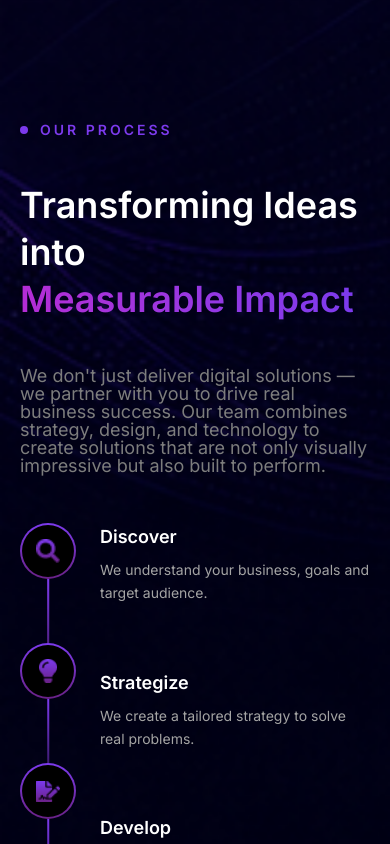
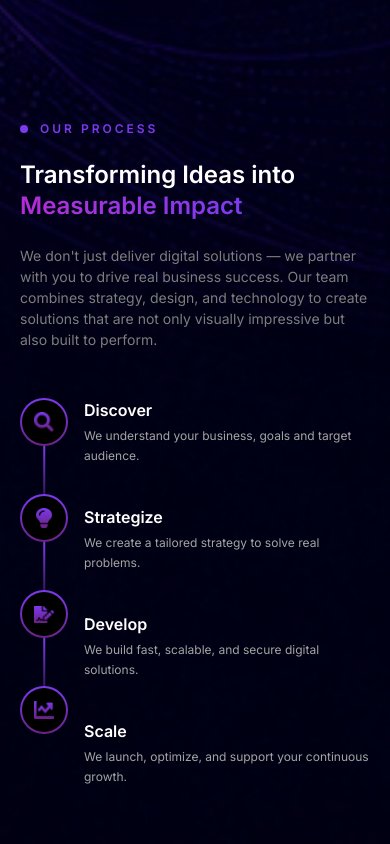
Before and after one commit to FutureAxis/futureaxis-official-web, a Next.js app: page / in a window 390 px wide. Shown: the part 4080-4924 px from the top of the page. Built offline with nearby package versions, Linux system fonts and the light colour scheme.

Commit message:
refactor: update OurProcess component for improved responsive design

```diff
--- a/components/sections/Home/OurProcess.tsx
+++ b/components/sections/Home/OurProcess.tsx
@@ -69,53 +69,45 @@ export default function AboutSection() {
                                 : "opacity-0 translate-x-12"
                         }`}
                     >
-                        {/* ICON COLUMN */}
-                        <div className="relative w-14 flex flex-col items-center">
-                            {/* Vertical Gradient Line - doesn't extend to last icon */}
-                            <div
-                                className="absolute top-0 w-[2px] bg-gradient-to-b from-[#7C3AED] to-[#6A2187] opacity-40"
-                                style={{
-                                    height: `calc(100% - ${features.length - 1} * (100% / ${features.length}) )`,
-                                    bottom: "auto"
-                                }}
-                            />
-
+                        {/* ICON COLUMN - Responsive spacing */}
+                        <div className="relative w-12 sm:w-14 flex flex-col items-center">
+                            {/* Mobile: Smaller spacing between icons */}
                             {features.map((feature, index) => (
                                 <div
                                     key={feature.title}
                                     className={`relative z-10 ${
-                                        index !== features.length - 1 ? "mb-16" : ""
+                                        index !== features.length - 1 ? "mb-12 sm:mb-16" : ""
                                     }`}
                                 >
-                                    {/* Gradient Circle Icon */}
-                                    <div className="w-14 h-14 rounded-full p-[2px] bg-gradient-to-b from-[#7C3AED] to-[#6A2187]">
+                                    {/* Gradient Circle Icon - Responsive sizing */}
+                                    <div className="w-12 h-12 sm:w-14 sm:h-14 rounded-full p-[2px] bg-gradient-to-b from-[#7C3AED] to-[#6A2187]">
                                         <div className="w-full h-full rounded-full bg-black flex items-center justify-center">
                                             <Image
                                                 src={feature.icon}
                                                 alt={feature.title}
-                                                width={24}
-                                                height={24}
-                                                className="w-6 h-6 object-contain"
+                                                width={20}
+                                                height={20}
+                                                className="w-5 h-5 sm:w-6 sm:h-6 object-contain"
                                             />
                                         </div>
                                     </div>
 
-                                    {/* Divider line below icon (except last one) - Increased height */}
+                                    {/* Divider line below icon - Responsive height */}
                                     {index < features.length - 1 && (
-                                        <div className="absolute left-1/2 -translate-x-1/2 top-14 w-[1.5px] h-24 bg-gradient-to-b from-[#7C3AED] to-[#6A2187]/30" />
+                                        <div className="absolute left-1/2 -translate-x-1/2 top-12 sm:top-14 w-[1.5px] h-16 sm:h-24 bg-gradient-to-b from-[#7C3AED] to-[#6A2187]/30" />
                                     )}
                                 </div>
                             ))}
                         </div>
 
-                        {/* TEXT COLUMN */}
-                        <div className="flex-1 ml-6 space-y-16">
+                        {/* TEXT COLUMN - Responsive spacing */}
+                        <div className="flex-1 ml-4 sm:ml-6 space-y-10 sm:space-y-16">
                             {features.map((feature, index) => (
                                 <div key={feature.title}>
-                                    <h3 className="text-white text-lg font-semibold mb-2">
+                                    <h3 className="text-white text-base sm:text-lg font-semibold mb-1 sm:mb-2">
                                         {feature.title}
                                     </h3>
-                                    <p className="text-[#A4A4A4] text-sm leading-relaxed">
+                                    <p className="text-[#A4A4A4] text-xs sm:text-sm leading-relaxed">
                                         {feature.description}
                                     </p>
                                 </div>
@@ -125,26 +117,28 @@ export default function AboutSection() {
 
                     {/* LEFT SIDE - Content */}
                     <div
-                        className={`order-1 lg:order-2 space-y-6 transition-all duration-1000 transform ${
+                        className={`order-1 lg:order-2 space-y-4 sm:space-y-6 transition-all duration-1000 transform ${
                             isVisible
                                 ? "opacity-100 translate-x-0"
                                 : "opacity-0 -translate-x-12"
                         }`}
                     >
-                        <div className="flex items-center gap-3 mb-[45px]">
+                        <div className="flex items-center gap-3 mb-6 sm:mb-[45px]">
                             <div className="w-2 h-2 rounded-full bg-[#7C3AED]"/>
-                            <p className="text-[#7C3AED] uppercase tracking-[3px] leading-[100%] text-sm font-semibold">
+                            <p className="text-[#7C3AED] uppercase tracking-[3px] leading-[100%] text-xs sm:text-sm font-semibold">
                                 OUR PROCESS
                             </p>
                         </div>
 
-                        <h2 className="text-4xl md:text-[36px] font-semibold leading-[130%] tracking-0 mb-[45px]">
-                            <span className="text-white">Transforming Ideas into <br/> </span>
+                        <h2 className="text-2xl sm:text-3xl md:text-4xl lg:text-[36px] font-semibold leading-[130%] tracking-0 mb-6 sm:mb-[45px]">
+                            <span className="text-white">Transforming Ideas into <br className="hidden sm:block"/> </span>
                             <span
-                                className="bg-gradient-to-r from-[#B42CD5] to-[#7C3AED] bg-clip-text text-transparent">Measurable Impact</span>
+                                className="bg-gradient-to-r from-[#B42CD5] to-[#7C3AED] bg-clip-text text-transparent">
+                                Measurable Impact
+                            </span>
                         </h2>
 
-                        <p className="text-[#7D7D7D] text-[18px] leading-[100%] tracking-0 max-w-md font-normal">
+                        <p className="text-[#7D7D7D] text-sm sm:text-[16px] lg:text-[18px] leading-[150%] sm:leading-[100%] tracking-0 max-w-md font-normal">
                             We don't just deliver digital solutions — we partner with you to drive real business
                             success. Our team combines strategy, design, and technology to create solutions that are not
                             only visually impressive but also built to perform.
```
